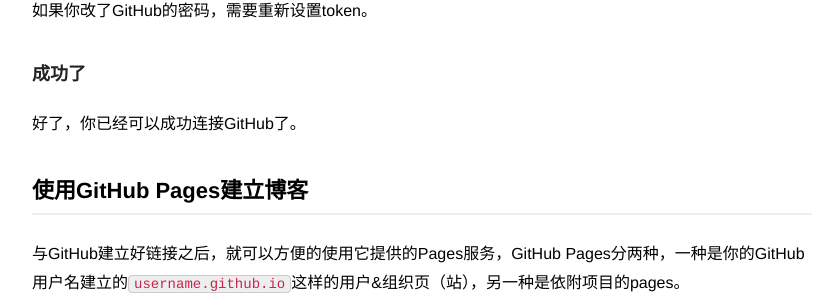
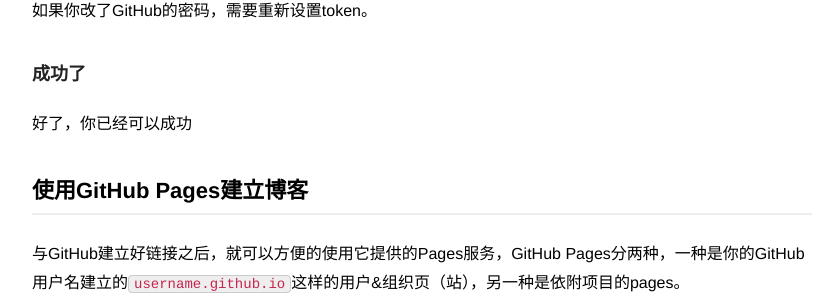
Before and after one commit to ioloveuu/ioloveuu.github.io, a Jekyll site: the page built from _posts/2016-12-28-frame-analys.md, in a window 1280 px wide and 900 px high, scrolled down 5767 px. Shown: the part 145-450 px from the top of the window, without its empty margins (218-1053 px from the left). Built offline with Jekyll 4.4.1, drawn with Linux system fonts in a browser that asks for light colours; nearby versions of some CDN libraries; a script that is not in the unit is left out.

Commit message:
Update 2016-12-28-frame-analys.md

```diff
--- a/_posts/2016-12-28-frame-analys.md
+++ b/_posts/2016-12-28-frame-analys.md
@@ -165,7 +165,7 @@
 如果你改了GitHub的密码，需要重新设置token。
 
 ### 成功了
-好了，你已经可以成功连接GitHub了。
+好了，你已经可以成功
 
 ## 使用GitHub Pages建立博客
 与GitHub建立好链接之后，就可以方便的使用它提供的Pages服务，GitHub Pages分两种，一种是你的GitHub用户名建立的`username.github.io`这样的用户&组织页（站），另一种是依附项目的pages。
```
